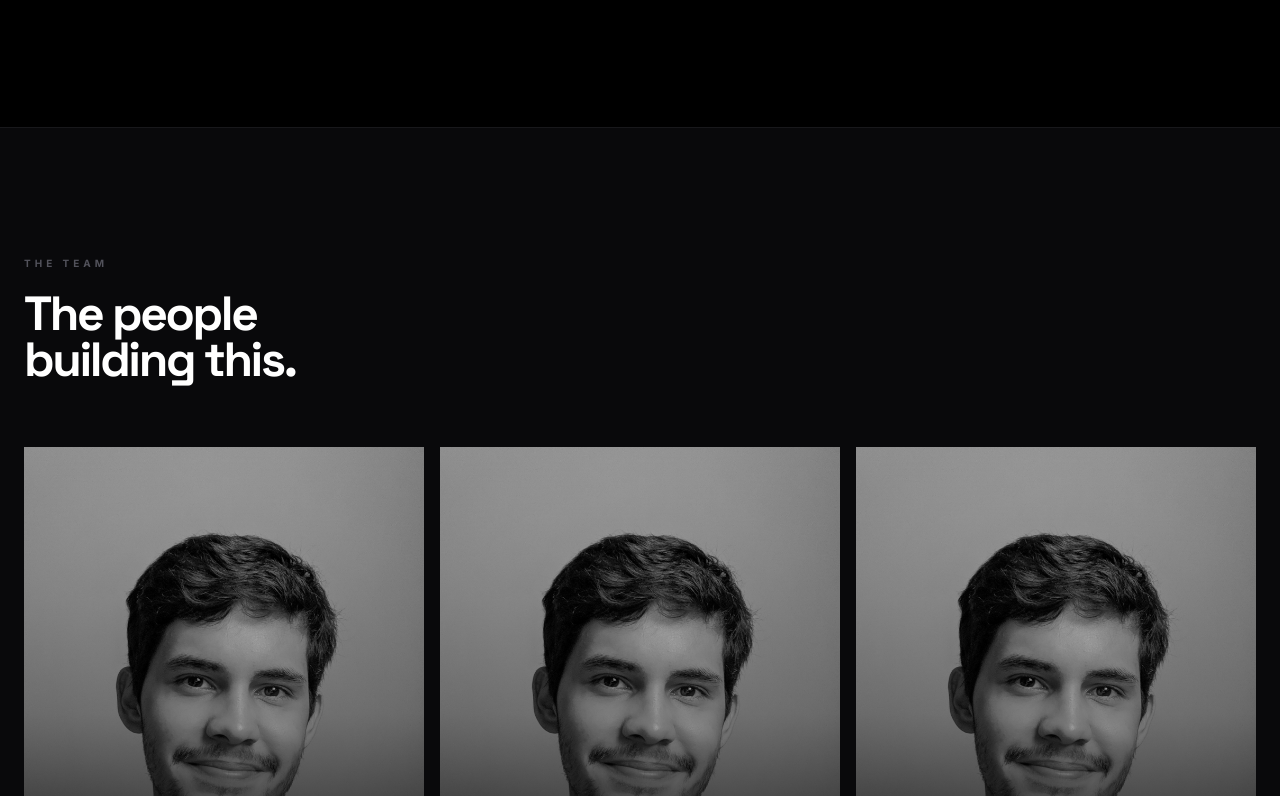
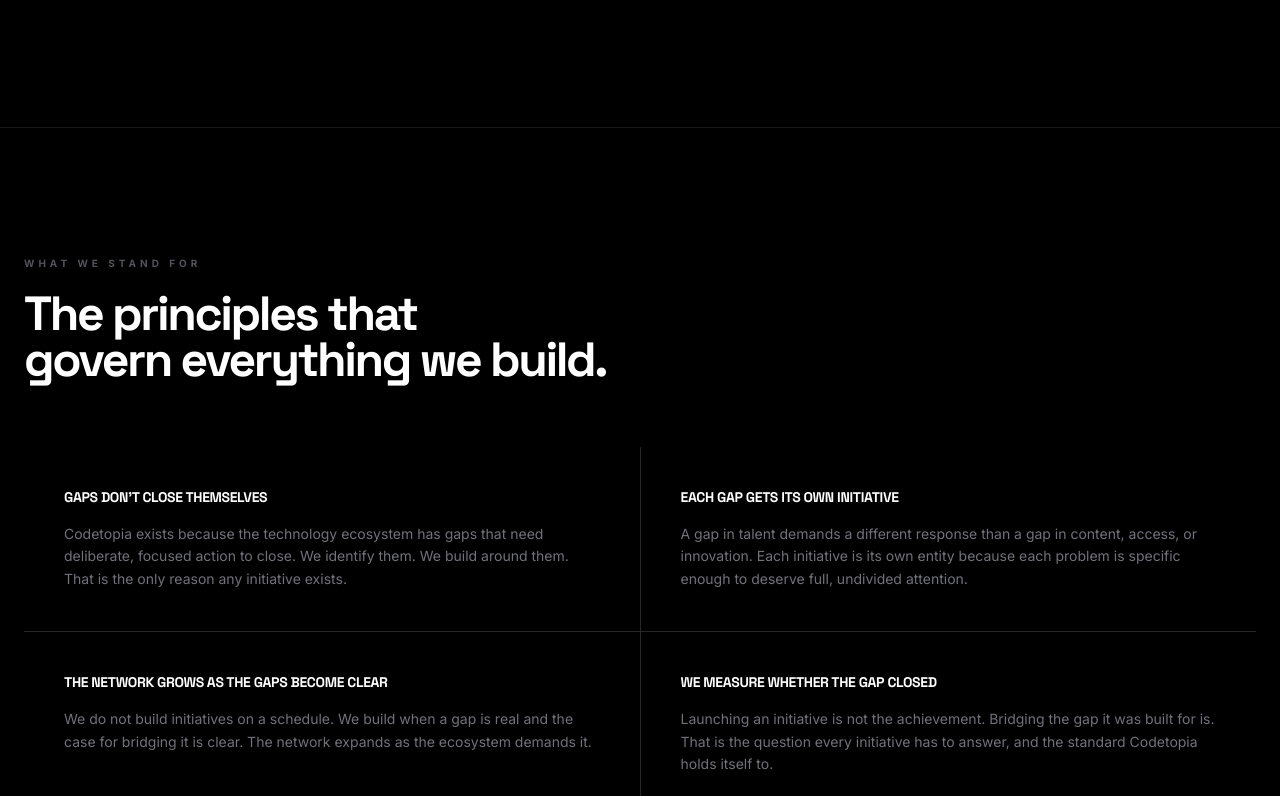
Before and after one commit to codetopiaorg/codetopia.org, a Next.js app: page /about in a window 1280 px wide. Shown: the part 1664-2460 px from the top of the page. Built offline with nearby package versions, Linux system fonts and the light colour scheme.

Commit message:
refactor: comment our team section

```diff
--- a/src/app/about/page.tsx
+++ b/src/app/about/page.tsx
@@ -135,7 +135,7 @@
       </section>
 
       {/* Team */}
-      <section className="py-20 md:py-32 px-6 bg-zinc-950 border-b border-zinc-900">
+      {/* <section className="py-20 md:py-32 px-6 bg-zinc-950 border-b border-zinc-900">
         <div className="max-w-7xl mx-auto space-y-16">
           <div className="space-y-5 max-w-xl">
             <p className="text-[10px] font-bold uppercase tracking-[0.4em] text-zinc-600">
@@ -154,25 +154,18 @@
                 key={member.slug}
                 className="relative aspect-[3/4] overflow-hidden group bg-zinc-900"
               >
-                {/* Photo */}
                 <Image
                   src={member.photo}
                   alt={member.name}
                   fill
                   className="object-cover grayscale group-hover:grayscale-0 transition-all duration-500"
                 />
-
-                {/* Gradient overlay */}
                 <div className="absolute inset-0 bg-gradient-to-t from-black via-black/30 to-transparent" />
-
-                {/* Full-card link — sits above photo/gradient, below content */}
                 <Link
                   href={`/about/${member.slug}`}
                   className="absolute inset-0 z-0"
                   aria-label={`View ${member.name}'s profile`}
                 />
-
-                {/* Content — sits above the full-card link */}
                 <div className="absolute bottom-0 left-0 right-0 p-6 space-y-3 z-10">
                   <div className="space-y-1">
                     <h3 className="text-white font-black tracking-tight text-lg leading-tight">
@@ -182,8 +175,6 @@
                       {member.role}
                     </p>
                   </div>
-
-                  {/* Social handles — also above the card link */}
                   <div className="flex items-center gap-3 pt-1">
                     {member.socials.map((social) => (
                       <a
@@ -203,7 +194,7 @@
             ))}
           </div>
         </div>
-      </section>
+      </section> */}
 
       {/* Principles */}
       <section className="py-20 md:py-32 px-6 bg-black border-b border-zinc-900">
```
